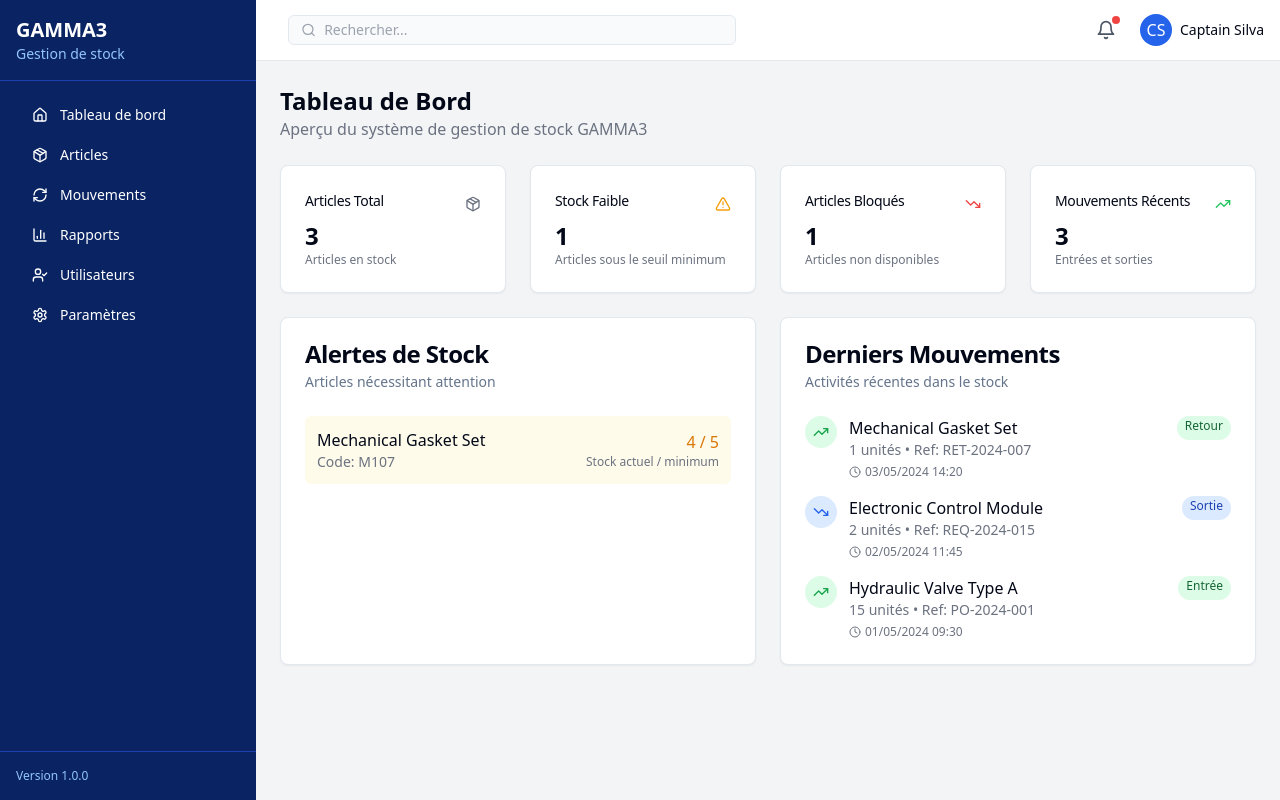
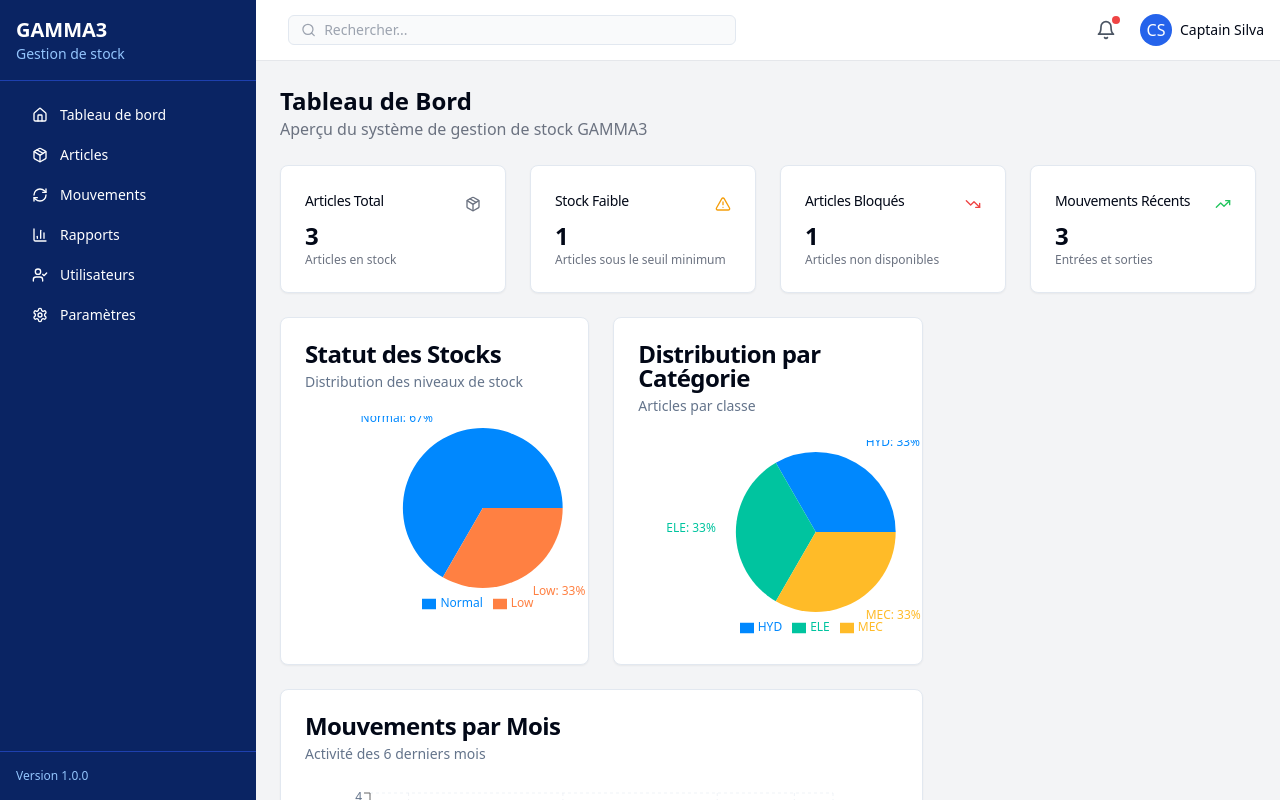
Before and after one commit to AnisCh469/gamma3-stock-flow-manager, a React (Vite) app: page / in a window 1280 px wide. Built offline with nearby package versions, Linux system fonts and the light colour scheme.

Commit message:
Add dashboard charts
Implement charts for displaying statistics on the dashboard.

```diff
--- /dev/null
+++ b/src/components/charts/ItemCategoryChart.tsx
@@ -0,0 +1,59 @@
+
+import React from "react";
+import { PieChart, Pie, Cell, ResponsiveContainer, Legend, Tooltip } from "recharts";
+import { prepareItemCategoryData } from "@/utils/chartUtils";
+import {
+  Card,
+  CardContent,
+  CardDescription,
+  CardHeader,
+  CardTitle,
+} from "@/components/ui/card";
+import { ChartContainer } from "@/components/ui/chart";
+
+const COLORS = ["#0088FE", "#00C49F", "#FFBB28", "#FF8042", "#8884D8"];
+
+export const ItemCategoryChart = () => {
+  const data = prepareItemCategoryData();
+
+  // Create dynamic config based on category data
+  const config = data.reduce((acc, { name }, index) => {
+    acc[name] = {
+      label: name,
+      theme: { light: COLORS[index % COLORS.length], dark: COLORS[index % COLORS.length] },
+    };
+    return acc;
+  }, {} as Record<string, {label: string, theme: {light: string, dark: string}}> );
+
+  return (
+    <Card className="col-span-1">
+      <CardHeader>
+        <CardTitle>Distribution par Catégorie</CardTitle>
+        <CardDescription>Articles par classe</CardDescription>
+      </CardHeader>
+      <CardContent>
+        <ChartContainer config={config} className="h-[200px]">
+          <PieChart>
+            <Pie
+              data={data}
+              cx="50%"
+              cy="50%"
+              labelLine={false}
+              outerRadius={80}
+              fill="#8884d8"
+              dataKey="value"
+              nameKey="name"
+              label={({ name, percent }) => `${name}: ${(percent * 100).toFixed(0)}%`}
+            >
+              {data.map((entry, index) => (
+                <Cell key={`cell-${index}`} fill={COLORS[index % COLORS.length]} />
+              ))}
+            </Pie>
+            <Tooltip />
+            <Legend />
+          </PieChart>
+        </ChartContainer>
+      </CardContent>
+    </Card>
+  );
+};
--- /dev/null
+++ b/src/components/charts/MovementTypeChart.tsx
@@ -0,0 +1,68 @@
+
+import React from "react";
+import {
+  BarChart,
+  Bar,
+  XAxis,
+  YAxis,
+  CartesianGrid,
+  Tooltip,
+  Legend,
+  ResponsiveContainer,
+} from "recharts";
+import { prepareMovementTypeData } from "@/utils/chartUtils";
+import {
+  Card,
+  CardContent,
+  CardDescription,
+  CardHeader,
+  CardTitle,
+} from "@/components/ui/card";
+import { ChartContainer } from "@/components/ui/chart";
+
+export const MovementTypeChart = () => {
+  const data = prepareMovementTypeData();
+
+  const config = {
+    "Entrées": {
+      label: "Entrées",
+      theme: { light: "#8884d8", dark: "#8884d8" },
+    },
+    "Sorties": {
+      label: "Sorties",
+      theme: { light: "#82ca9d", dark: "#82ca9d" },
+    },
+    "Transferts": {
+      label: "Transferts",
+      theme: { light: "#ffc658", dark: "#ffc658" },
+    },
+    "Retours": {
+      label: "Retours",
+      theme: { light: "#ff8042", dark: "#ff8042" },
+    },
+  };
+
+  return (
+    <Card className="col-span-2">
+      <CardHeader>
+        <CardTitle>Mouvements par Mois</CardTitle>
+        <CardDescription>Activité des 6 derniers mois</CardDescription>
+      </CardHeader>
+      <CardContent>
+        <ChartContainer config={config} className="h-[300px]">
+          <BarChart data={data}>
+            <CartesianGrid strokeDasharray="3 3" />
+            <XAxis dataKey="month" />
+            <YAxis />
+            <Tooltip />
+            <Legend />
+            <Bar dataKey="Entrées" fill="#8884d8" />
+            <Bar dataKey="Sorties" fill="#82ca9d" />
+            <Bar dataKey="Transferts" fill="#ffc658" />
+            <Bar dataKey="Retours" fill="#ff8042" />
+          </BarChart>
+        </ChartContainer>
+      </CardContent>
+    </Card>
+  );
+};
--- /dev/null
+++ b/src/components/charts/StockStatusChart.tsx
@@ -0,0 +1,65 @@
+
+import React from "react";
+import { PieChart, Pie, Cell, ResponsiveContainer, Legend, Tooltip } from "recharts";
+import { prepareStockStatusData } from "@/utils/chartUtils";
+import {
+  Card,
+  CardContent,
+  CardDescription,
+  CardHeader,
+  CardTitle,
+} from "@/components/ui/card";
+import { ChartContainer } from "@/components/ui/chart";
+
+const COLORS = ["#0088FE", "#FF8042", "#00C49F"];
+
+export const StockStatusChart = () => {
+  const data = prepareStockStatusData();
+
+  const config = {
+    Low: {
+      label: "Stock Faible",
+      theme: { light: "#FF8042", dark: "#FF8042" },
+    },
+    Normal: {
+      label: "Stock Normal",
+      theme: { light: "#00C49F", dark: "#00C49F" },
+    },
+    Excess: {
+      label: "Stock Excédent",
+      theme: { light: "#0088FE", dark: "#0088FE" },
+    },
+  };
+
+  return (
+    <Card className="col-span-1">
+      <CardHeader>
+        <CardTitle>Statut des Stocks</CardTitle>
+        <CardDescription>Distribution des niveaux de stock</CardDescription>
+      </CardHeader>
+      <CardContent>
+        <ChartContainer config={config} className="h-[200px]">
+          <PieChart>
+            <Pie
+              data={data}
+              cx="50%"
+              cy="50%"
+              labelLine={false}
+              outerRadius={80}
+              fill="#8884d8"
+              dataKey="value"
+              nameKey="name"
+              label={({ name, percent }) => `${name}: ${(percent * 100).toFixed(0)}%`}
+            >
+              {data.map((entry, index) => (
+                <Cell key={`cell-${index}`} fill={COLORS[index % COLORS.length]} />
+              ))}
+            </Pie>
+            <Tooltip />
+            <Legend />
+          </PieChart>
+        </ChartContainer>
+      </CardContent>
+    </Card>
+  );
+};
--- a/src/pages/Dashboard.tsx
+++ b/src/pages/Dashboard.tsx
@@ -1,14 +1,18 @@
-
 import { Card, CardContent, CardDescription, CardHeader, CardTitle } from "@/components/ui/card";
 import {
   Package,
   AlertTriangle,
   TrendingDown,
   TrendingUp,
-  Clock
+  Clock,
+  ChartPie,
+  ChartBar
 } from "lucide-react";
 import { mockItems, mockMovements } from "../mockData";
 import { StockMovement } from "../types";
+import { StockStatusChart } from "@/components/charts/StockStatusChart";
+import { MovementTypeChart } from "@/components/charts/MovementTypeChart";
+import { ItemCategoryChart } from "@/components/charts/ItemCategoryChart";
 
 export default function Dashboard() {
   // Calculate stats
@@ -96,6 +100,13 @@ export default function Dashboard() {
         </Card>
       </div>
 
+      {/* Charts Section */}
+      <div className="grid gap-6 md:grid-cols-3">
+        <StockStatusChart />
+        <ItemCategoryChart />
+        <MovementTypeChart />
+      </div>
+
       <div className="grid gap-6 md:grid-cols-2">
         <Card className="col-span-1">
           <CardHeader>
--- /dev/null
+++ b/src/utils/chartUtils.ts
@@ -0,0 +1,96 @@
+
+import { Item, StockMovement } from "../types";
+import { mockItems, mockMovements } from "../mockData";
+
+// Prepare stock status data for pie chart
+export const prepareStockStatusData = () => {
+  const stockStatuses = mockItems.reduce((acc, item) => {
+    let status = "Normal";
+
+    if (item.currentStock <= item.minimumStock) {
+      status = "Low";
+    } else if (item.currentStock >= item.maximumStock) {
+      status = "Excess";
+    }
+
+    acc[status] = (acc[status] || 0) + 1;
+    return acc;
+  }, {} as Record<string, number>);
+
+  return Object.entries(stockStatuses).map(([name, value]) => ({
+    name,
+    value,
+  }));
+};
+
+// Prepare stock movement data for bar chart
+export const prepareMovementTypeData = () => {
+  const lastSixMonths = getLast6Months();
+
+  const movementsByMonth = lastSixMonths.map(month => {
+    const movementsInMonth = mockMovements.filter(m =>
+      new Date(m.date).toLocaleDateString('fr-FR', { month: 'short', year: 'numeric' }) === month
+    );
+
+    const entries = movementsInMonth.filter(m => m.type === 'entry').length;
+    const exits = movementsInMonth.filter(m => m.type === 'exit').length;
+    const transfers = movementsInMonth.filter(m => m.type === 'transfer').length;
+    const returns = movementsInMonth.filter(m => m.type === 'return').length;
+
+    return {
+      month,
+      'Entrées': entries,
+      'Sorties': exits,
+      'Transferts': transfers,
+      'Retours': returns
+    };
+  });
+
+  return movementsByMonth;
+};
+
+// Prepare item category distribution for pie chart
+export const prepareItemCategoryData = () => {
+  const categoryCounts = mockItems.reduce((acc, item) => {
+    const category = item.classCode;
+    acc[category] = (acc[category] || 0) + 1;
+    return acc;
+  }, {} as Record<string, number>);
+
+  return Object.entries(categoryCounts).map(([name, value]) => ({
+    name,
+    value,
+  }));
+};
+
+// Helper function to get the last 6 months as strings
+const getLast6Months = () => {
+  const months = [];
+  const today = new Date();
+
+  for (let i = 5; i >= 0; i--) {
+    const d = new Date();
+    d.setMonth(today.getMonth() - i);
+    months.push(d.toLocaleDateString('fr-FR', { month: 'short', year: 'numeric' }));
+  }
+
+  return months;
+};
+
+// Prepare current stock value data
+export const prepareCurrentStockData = () => {
+  // For demonstration, we'll use class codes as categories
+  const stockByClass = mockItems.reduce((acc, item) => {
+    const classCode = item.classCode;
+    if (!acc[classCode]) {
+      acc[classCode] = {
+        name: classCode,
+        value: 0
+      };
+    }
+    acc[classCode].value += item.currentStock;
+    return acc;
+  }, {} as Record<string, {name: string, value: number}>);
+
+  return Object.values(stockByClass);
+};
```
